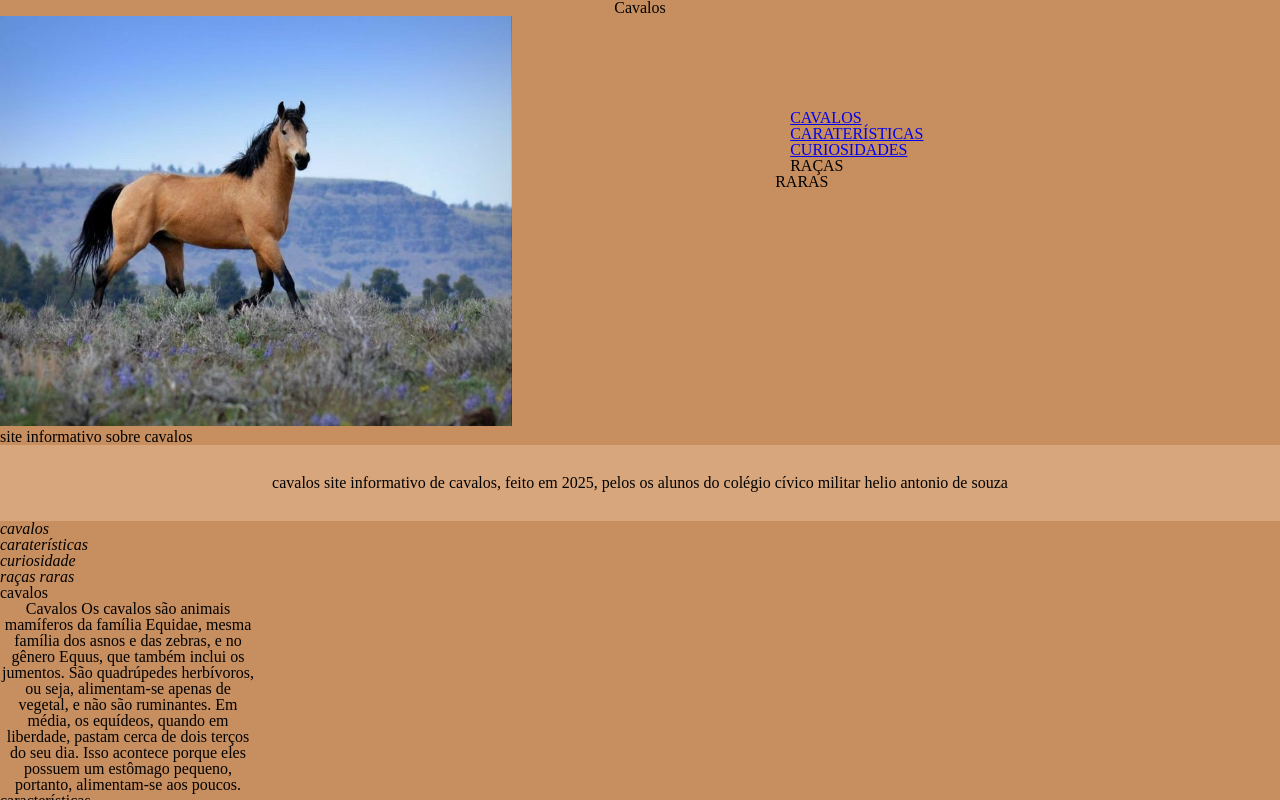
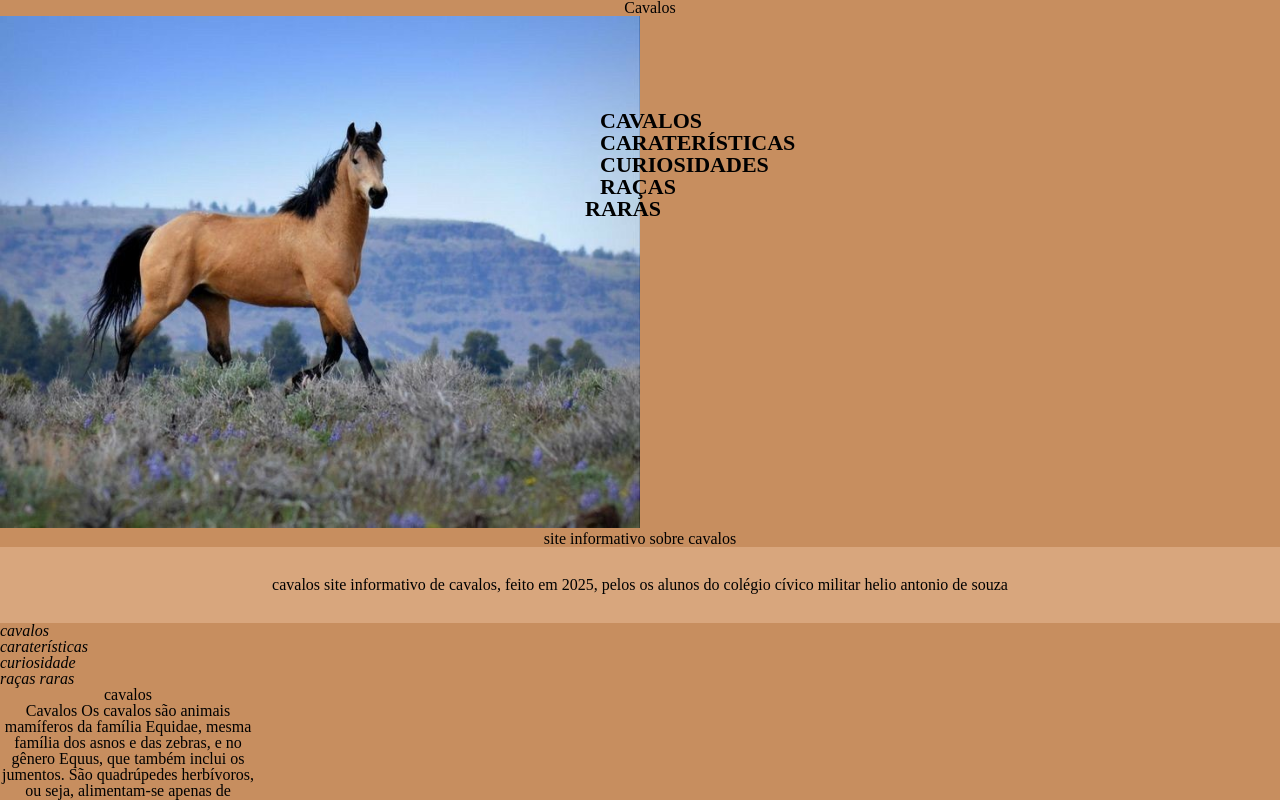
Before and after one commit to sch3ff3r/cavalos.2, a plain HTML site: page index.html in a window 1280 px wide. Shown: the top 800 px of the page. Drawn offline with Linux system fonts and the light colour scheme.

Commit message:
Update style.css

```diff
--- a/style.css
+++ b/style.css
@@ -33,12 +33,12 @@ font-size: 30px
 }
 
 h2 {
- text-aling: center;
+ text-align: center;
 }
 
 ul {
  display: inline-block;
- vertical-aling: top;
+ vertical-align: top;
  width: 20%;
  margin-right: 15%;
 }
@@ -48,22 +48,15 @@ ul {
 }
 
 #banner {
- width: 40% ;
-}
-
-
-  font-size: 30px
-}
-#banner {
-width: 50%;
+ width: 50% ;
 }
 
 .titulo-principal {
- padding- left: 20px;
+ padding-left: 20px;
 }
 
 .titulo-centralizado {
- text-aling : center
+ text-align : center
 }
 
 header {
@@ -83,14 +76,22 @@ nav li {
 }
 
 nav a {
-text-transform: uppercase; }
+text-transform: uppercase;
   color: #000000;
   font-weight: bold;
   font-size: 22px;
   text-decoration: none;
 }
 
-. informações li{
+.informacoes {
+    width: 940px;
+    margin: 0 auto;
+    padding: 50px 0;
+    font-size: 40px;
+    font-weight: bold;
+}
+
+.informações li{
   display: inline-block;
   text-align:center;
   width:30%;
@@ -101,49 +102,37 @@ text-transform: uppercase; }
   box-sizing: border-box;
 }
 
-. informacoes {
-  width: 940px;
-  margin: 0 auto;
-  padding:50px 0;
-}
-
-. informacoes h2 {
+.informacoes h2 {
 font-size: 40px;
   font-weight: bold;
 }
 
-. informacoes {
-font-size: 40px;
-font-weight: bold;
-margin: 10px 0 0 0;
-}
-
-. informacoes detahalhas{
+.informacoes detahalhas{
   font-size: 40px;
 }
 
-. informacoes li:hover {
+.informacoes li:hover {
 	border-color: #C78C19;
 }
 
-. informacoes li:active {
+.informacoes li:active {
 	border-color: #088C19;
 }
 
-. informacoes li:hover h2 {
+.informacoes li:hover h2 {
 	font-size: 34px;
 }
 
-. informacoes h2 {
+.informacoes h2 {
 	font-size: 30px;
 	font-weight: bold;
 }
 
-. informacoes-descricao {
+.informacoes-descricao {
 	font-size: 18px;
 }
 
-. informacoes-preco {
+.informacoes-preco {
 	font-size: 22px;
 	font-weight: bold;
 	margin-top: 10px;
@@ -159,3 +148,4 @@ footer {
 	color: #FFFFFF;
 	font-size: 13px;
 	margin: 20px 0 0;
+}
```
